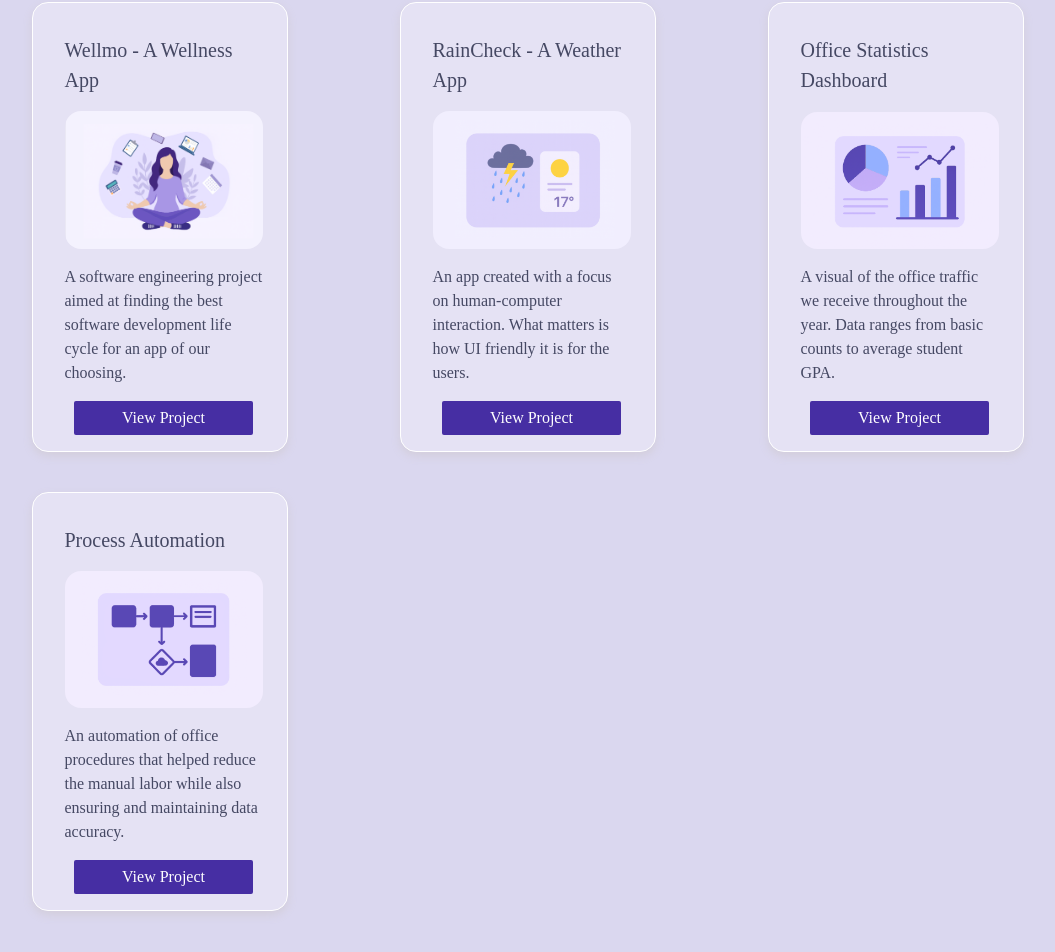
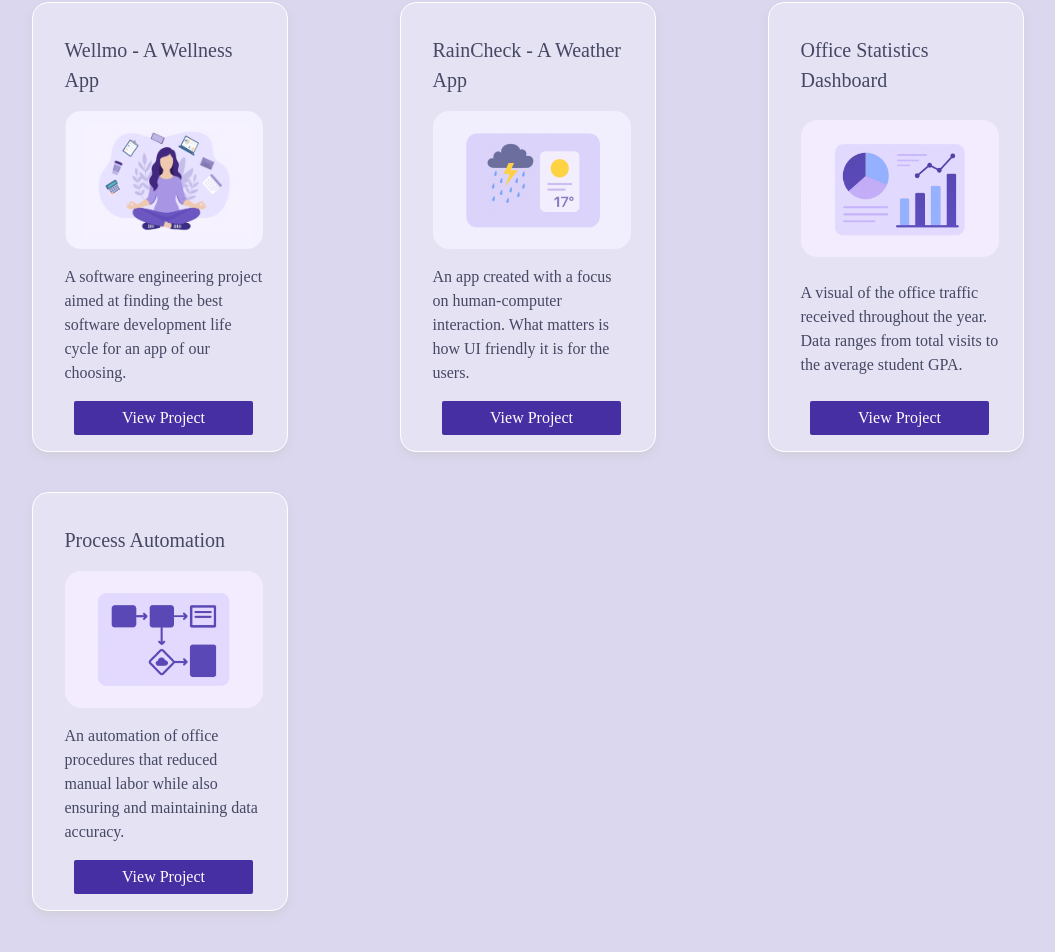
Before and after one commit to kaseys117/personal-website, a SvelteKit app: page /portfolio in a window 1280 px wide. Shown: the part 762-1714 px from the top of the page, without its empty margins (105-1160 px from the left). Built offline with nearby package versions, Linux system fonts and the light colour scheme.

Commit message:
More minor changes

```diff
--- a/src/routes/aboutme/+page.svelte
+++ b/src/routes/aboutme/+page.svelte
@@ -24,7 +24,8 @@
 				&#10022; Moved to Huntsville, TX in 2021 for college<br />
 				&#10022; Studied cybersecurity at Sam Houston State, graduating with cum laude <br />
 				&#10022; Married to my loving husband, Carlos<br />
-				&#10022; Adopted a stray cat & named her Matcha<br /><br />
+				&#10022; Adopted a stray cat & named her Matcha<br />
+				&#10022; Adopted another shelter kitten and named him Cornchip<br /><br />
 				<strong>My Days Consist Of </strong><br />
 				&#10022; Work<br />
 				&#10022; Watching movies<br />
@@ -34,7 +35,8 @@
 				&#10022; Teas<br />
 				&#10022; Healthy lifestyles<br /> <br />
 				<strong>I Aspire To Be</strong><br />
-				&#10022; A cybersec expert (like Mr.Robot, but on the white hat side)
+				&#10022; A cybersecurity expert (like Mr.Robot, but on the white hat side)<br>
+				&#10022; A skilled piano player
 				<!-- <br><br>If you'd like to know any further, I think it's time for some OSINT. -->
 			</span>
 		</div>
--- a/src/routes/portfolio/+page.svelte
+++ b/src/routes/portfolio/+page.svelte
@@ -75,8 +75,7 @@
 
 		<img src="P6.png" style="width: 250px;border-radius: 1rem;" />
 
-		A visual of the office traffic we receive throughout the year. Data ranges from basic counts to
-		average student GPA.
+		A visual of the office traffic received throughout the year. Data ranges from total visits to the average student GPA.
 
 		<a class="button"> View Project </a>
 	</div>
@@ -86,7 +85,7 @@
 
 		<img src="P7.png" style="width: 250px;border-radius: 1rem;" />
 
-		An automation of office procedures that helped reduce the manual labor while also ensuring and
+		An automation of office procedures that reduced manual labor while also ensuring and
 		maintaining data accuracy.
 
 		<a class="button"> View Project </a>
```
